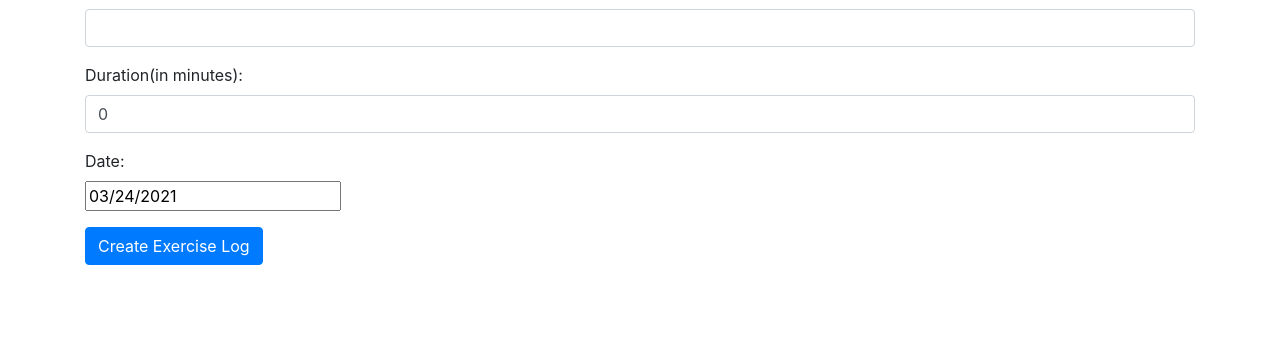
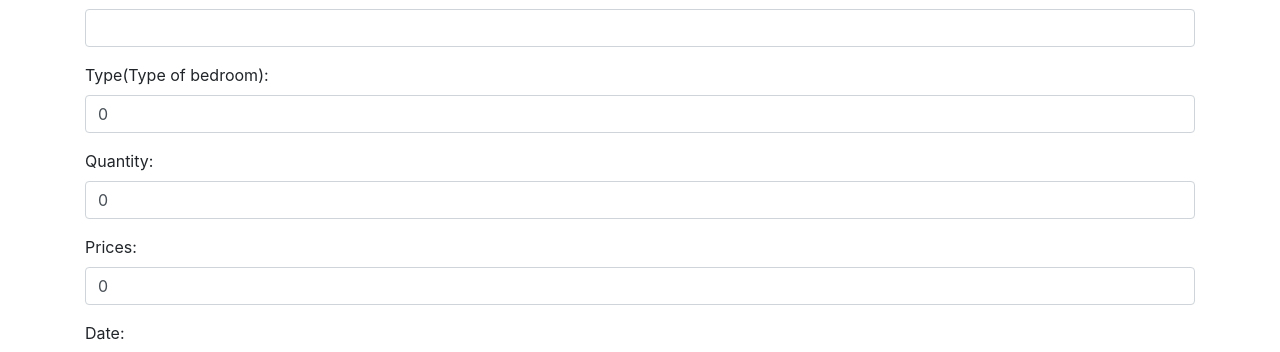
Before and after one commit to VinhNguyen0301/FETCH, a React (Create React App) app: page /create in a window 1280 px wide. Shown: the part 231-583 px from the top of the page. Built offline with nearby package versions, Linux system fonts and the light colour scheme; no server answers.

Commit message:
add model booking

```diff
--- a/src/components/CreateExercise.jsx
+++ b/src/components/CreateExercise.jsx
@@ -10,13 +10,17 @@ class CreateExercise extends Component {
         this.state = {
             username: "",
             description: "",
-            duration: 0,
+            type: 0,
+            quantity: 0,
+            prices: 0,
             date: new Date(),
             users: []
         }
         this.onChangeUsername = this.onChangeUsername.bind(this);
         this.onChangeDescription = this.onChangeDescription.bind(this);
-        this.onChangeDuration = this.onChangeDuration.bind(this);
+        this.onChangeType = this.onChangeType.bind(this);
+        this.onChangeQuantity = this.onChangeQuantity.bind(this);
+        this.onChangePrices = this.onChangePrices.bind(this);
         this.onChangeDate = this.onChangeDate.bind(this);
         this.onSubmit = this.onSubmit.bind(this);
     }
@@ -39,8 +43,14 @@ class CreateExercise extends Component {
     onChangeDescription(e) {
         this.setState({ description: e.target.value })
     }
-    onChangeDuration(e) {
-        this.setState({ duration: e.target.value })
+    onChangeType(e) {
+        this.setState({ type: e.target.value })
+    }
+    onChangeQuantity(e) {
+        this.setState({ quantity: e.target.value })
+    }
+    onChangePrices(e) {
+        this.setState({ prices: e.target.value })
     }
     onChangeDate(date) {
         this.setState({ date: date })
@@ -50,7 +60,9 @@ class CreateExercise extends Component {
         const exercise = {
             username: this.state.username,
             description: this.state.description,
-            duration: this.state.duration,
+            type: this.state.type,
+            quantity: this.state.quantity,
+            prices: this.state.prices,
             date: this.state.date
         }
 
@@ -91,12 +103,30 @@ class CreateExercise extends Component {
                         />
                     </div>
                     <div className="form-group">
-                        <label>Duration(in minutes): </label>
+                        <label>Type(Type of bedroom): </label>
                         <input
                             type="text"
                             className="form-control"
-                            value={this.state.duration}
-                            onChange={this.onChangeDuration}
+                            value={this.state.type}
+                            onChange={this.onChangeType}
+                        />
+                    </div>
+                    <div className="form-group">
+                        <label>Quantity: </label>
+                        <input
+                            type="text"
+                            className="form-control"
+                            value={this.state.quantity}
+                            onChange={this.onChangeQuantity}
+                        />
+                    </div>
+                    <div className="form-group">
+                        <label>Prices: </label>
+                        <input
+                            type="text"
+                            className="form-control"
+                            value={this.state.prices}
+                            onChange={this.onChangePrices}
                         />
                     </div>
                     <div className="form-group">
--- a/src/components/EditExercise.jsx
+++ b/src/components/EditExercise.jsx
@@ -5,39 +5,45 @@ import "react-datepicker/dist/react-datepicker.css";
 
 class EditExercise extends Component {
 
-    constructor(props){
+    constructor(props) {
         super();
         this.state = {
             username: "",
             description: "",
-            duration: 0,
+            type: 0,
+            quantity: 0,
+            prices: 0,
             date: new Date(),
             users: []
         }
         this.onChangeUsername = this.onChangeUsername.bind(this);
         this.onChangeDescription = this.onChangeDescription.bind(this);
-        this.onChangeDuration = this.onChangeDuration.bind(this);
+        this.onChangeType = this.onChangeType.bind(this);
+        this.onChangeQuantity = this.onChangeQuantity.bind(this);
+        this.onChangePrices = this.onChangePrices.bind(this);
         this.onChangeDate = this.onChangeDate.bind(this);
         this.onSubmit = this.onSubmit.bind(this);
     }
 
     componentDidMount() {
-        axios.get('http://localhost:5000/exercises/'+this.props.match.params.id)
+        axios.get('http://localhost:5000/exercises/' + this.props.match.params.id)
             .then(res => {
                 this.setState({
                     username: res.data.username,
                     description: res.data.description,
-                    duration: res.data.duration,
+                    type: res.data.type,
+                    quantity: res.data.quantity,
+                    prices: res.data.prices,
                     date: new Date(res.data.date),
                 })
             })
-            .catch(function (error){
+            .catch(function (error) {
                 console.log(error);
             })
 
         axios.get('http://localhost:5000/users/')
             .then(response => {
-                if(response.data.length > 0) {
+                if (response.data.length > 0) {
                     this.setState({
                         users: response.data.map(user => user.username)
                     });
@@ -46,29 +52,37 @@ class EditExercise extends Component {
     }
 
     onChangeUsername(e) {
-        this.setState({ username: e.target.value})
+        this.setState({ username: e.target.value })
     }
     onChangeDescription(e) {
-        this.setState({ description: e.target.value})
+        this.setState({ description: e.target.value })
     }
-    onChangeDuration(e) {
-        this.setState({ duration: e.target.value})
+    onChangeType(e) {
+        this.setState({ type: e.target.value })
+    }
+    onChangeQuantity(e) {
+        this.setState({ quantity: e.target.value })
+    }
+    onChangePrices(e) {
+        this.setState({ prices: e.target.value })
     }
     onChangeDate(date) {
-        this.setState({ date: date})
+        this.setState({ date: date })
     }
     onSubmit(e) {
         e.preventDefault();
         const exercise = {
             username: this.state.username,
             description: this.state.description,
-            duration: this.state.duration,
+            type: this.state.type,
+            quantity: this.state.quantity,
+            prices: this.state.prices,
             date: this.state.date
         }
 
         console.log(exercise);
 
-        axios.post('http://localhost:5000/exercises/update/'+this.props.match.params.id, exercise)
+        axios.post('http://localhost:5000/exercises/update/' + this.props.match.params.id, exercise)
             .then(res => console.log(res.data));
 
         window.location = "/";
@@ -77,7 +91,7 @@ class EditExercise extends Component {
     render() {
         return (
             <div className="container">
-                <h3>Edit Exercise Log</h3>
+                <h3>Edit Booking </h3>
                 <form onSubmit={this.onSubmit}>
                     <div className="form-group">
                         <label>Username: </label>
@@ -87,7 +101,7 @@ class EditExercise extends Component {
                             value={this.state.username}
                             onChange={this.onChangeUsername} >
                             {
-                                this.state.users.map(function(user) {
+                                this.state.users.map(function (user) {
                                     return <option key={user} value={user}>{user}</option>;
                                 })
                             }
@@ -103,12 +117,30 @@ class EditExercise extends Component {
                         />
                     </div>
                     <div className="form-group">
-                        <label>Duration(in minutes): </label>
+                        <label>Type(Type of bedroom): </label>
                         <input
                             type="text"
                             className="form-control"
-                            value={this.state.duration}
-                            onChange={this.onChangeDuration}
+                            value={this.state.type}
+                            onChange={this.onChangeType}
+                        />
+                    </div>
+                    <div className="form-group">
+                        <label>Quantity: </label>
+                        <input
+                            type="text"
+                            className="form-control"
+                            value={this.state.quantity}
+                            onChange={this.onChangeQuantity}
+                        />
+                    </div>
+                    <div className="form-group">
+                        <label>Prices: </label>
+                        <input
+                            type="text"
+                            className="form-control"
+                            value={this.state.prices}
+                            onChange={this.onChangePrices}
                         />
                     </div>
                     <div className="form-group">
@@ -125,7 +157,7 @@ class EditExercise extends Component {
                     </div>
                 </form>
             </div>
-         );
+        );
     }
 }
 
--- a/src/components/ExercisesList.jsx
+++ b/src/components/ExercisesList.jsx
@@ -6,7 +6,9 @@ const Exercise = props => (
     <tr>
         <td>{props.exercise.username}</td>
         <td>{props.exercise.description}</td>
-        <td>{props.exercise.duration}</td>
+        <td>{props.exercise.type}</td>
+        <td>{props.exercise.quantity}</td>
+        <td>{props.exercise.prices}</td>
         <td>{props.exercise.date.substring(0, 10)}</td>
         <td>
             <button className="btn btn-secondary"><Link to={"/edit/" + props.exercise._id} style={{ color: "white" }}>Edit</Link></button> | <button className="btn btn-danger" onClick={() => { props.deleteExercise(props.exercise._id) }}>Delete</button>
@@ -54,7 +56,9 @@ class ExercisesList extends Component {
                         <tr>
                             <th>Username</th>
                             <th>Description</th>
-                            <th>Duration</th>
+                            <th>Type</th>
+                            <th>Quantity</th>
+                            <th>Prices</th>
                             <th>Date</th>
                             <th>Action</th>
                         </tr>
```
Also changed, not shown: 2 other files (tests, documents, lock files or other folders).
